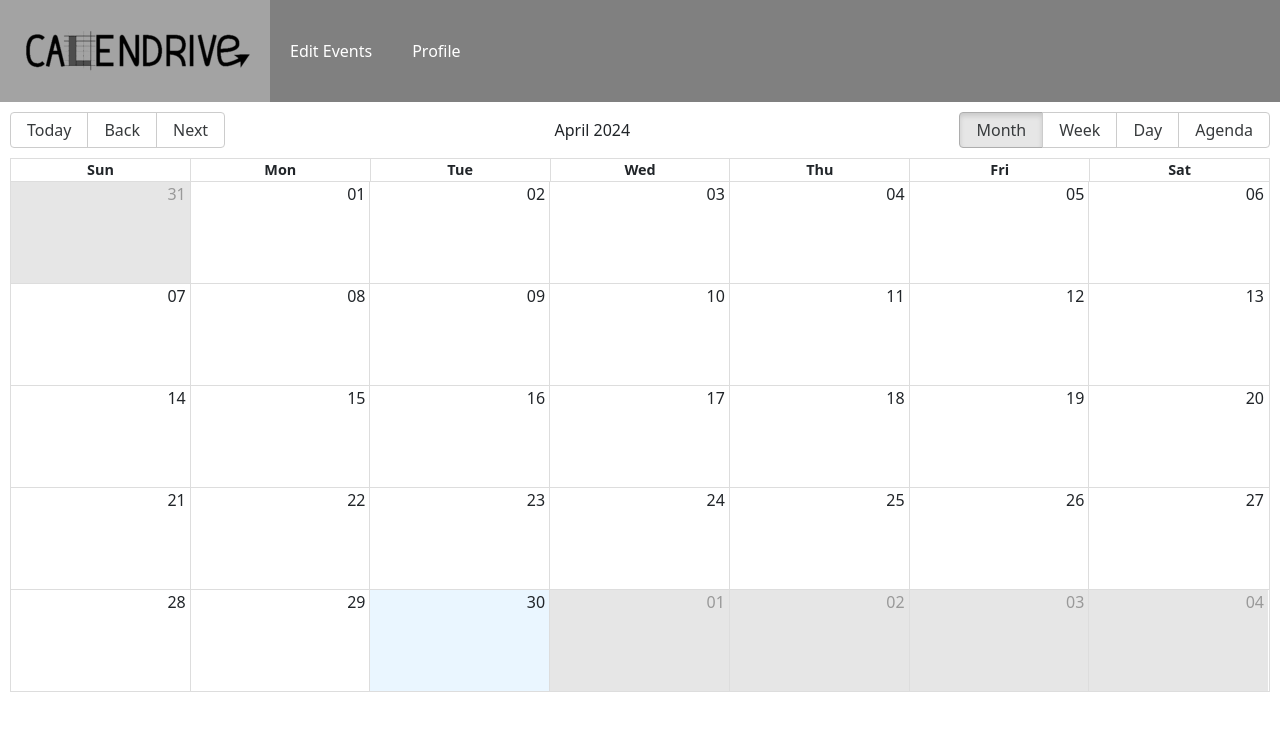
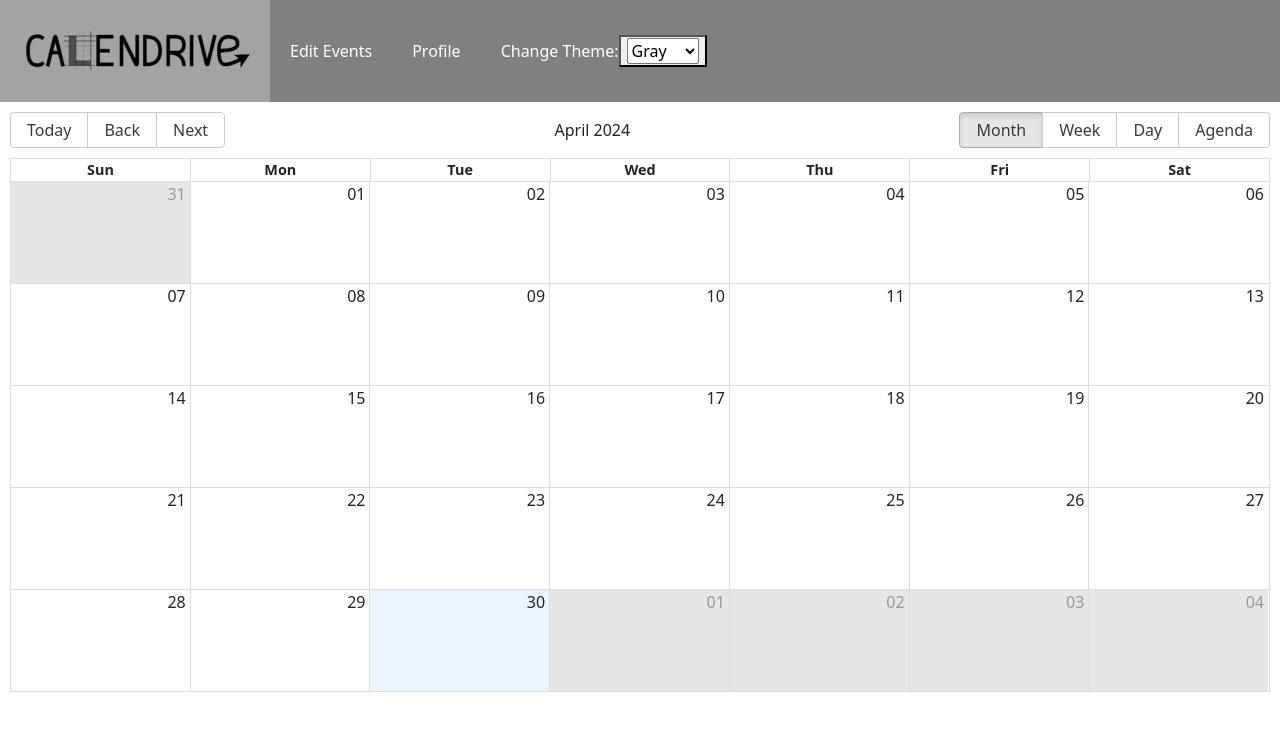
Before and after one commit to WVU-CS230-2024-01-Group12/CalenDrive, a React (Create React App) app in the folder calendrive/: page / in a window 1280 px wide. Shown: the top 730 px of the page. Built offline with nearby package versions, Linux system fonts and the light colour scheme; no server answers.

Commit message:
navbar theme

```diff
--- a/calendrive/src/Navbar/Nav.css
+++ b/calendrive/src/Navbar/Nav.css
@@ -25,3 +25,12 @@
     background-color: rgb(163, 163, 163);
     color: black;
 }
+
+.dropdown {
+    display: flex;
+    align-items: center;
+    height: 8vw;
+    padding-left: 20px;
+    padding-right: 0px;
+    border: none;
+}
--- a/calendrive/src/Navbar/Nav.js
+++ b/calendrive/src/Navbar/Nav.js
@@ -1,15 +1,37 @@
 import "./Nav.css"
+import React, { useState } from 'react';
 import { Link } from "react-router-dom";
 import StyledLink from "./StyledLink";
 
 function Nav() {
+    const [backgroundColor, setBackgroundColor] = useState("");
+
+    const handleColorChange = (event) => {
+        const selectedColor = event.target.value;
+        setBackgroundColor(selectedColor);
+    };
 
     return(
 
-        <div className="navbar">
+        <div className="navbar" style={{ backgroundColor: backgroundColor }}>
             <StyledLink to="/"><div className="navigate"><img src="calendriveLogo.png" /></div></StyledLink>
             <StyledLink to="/edit-event"><div className="navigate">Edit Events</div></StyledLink>
             <StyledLink to="/"><div className="navigate">Profile</div></StyledLink>
+
+        <div className="dropdown">Change Theme:
+            <button className="dropbtn">
+                <i className="fa fa-caret-down"></i>
+            <select id="themeSelector" onChange={handleColorChange}>
+                <option value="#808080">Gray</option>
+                <option value="#ff0000">Red</option>
+                <option value="#008000">Green</option>
+                <option value="#0000ff">Blue</option>
+                <option value="#8A2BE2">Purple</option>
+                <option value="#FF69B4">Pink</option>
+            </select>
+        </button>
+    </div>
+
         </div>
     );
 }
```
